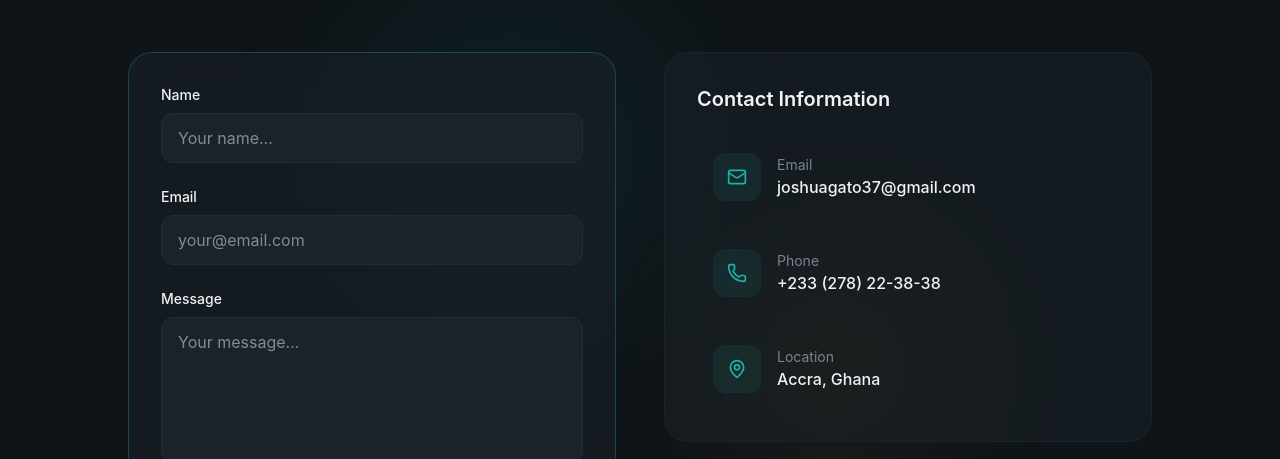
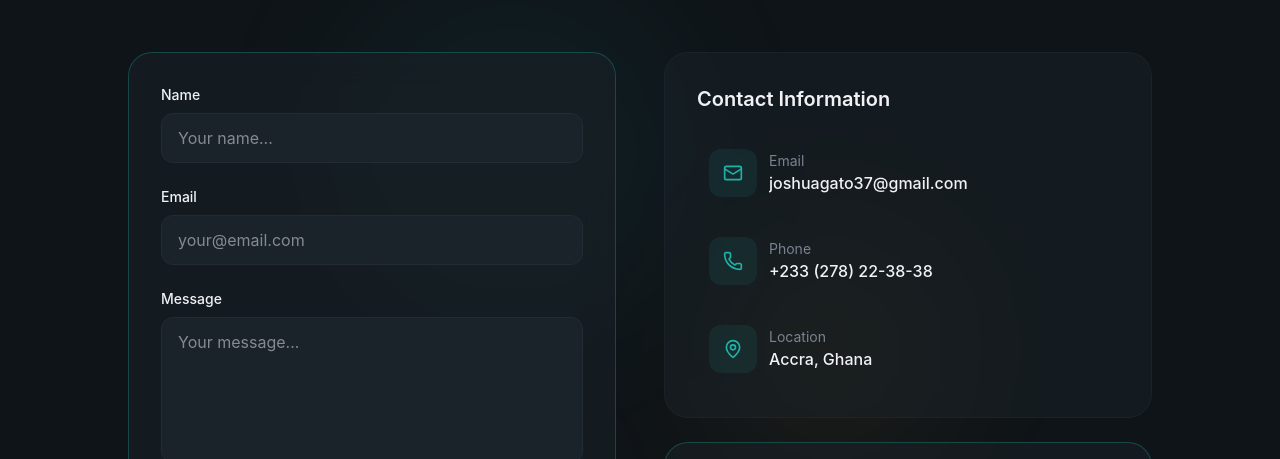
Before and after one commit to joshuagato/new-portfolio-website, a React (Vite) app: page / in a window 1280 px wide. Shown: the part 8900-9359 px from the top of the page. Built offline with nearby package versions, Linux system fonts and the light colour scheme; no server answers.

Commit message:
Fixed the issue with the contact us section

```diff
--- a/src/sections/Contact.jsx
+++ b/src/sections/Contact.jsx
@@ -55,14 +55,15 @@ export const Contact = () => {
         <div className="container mx-auto px-6 relative z-10">
             {/* Section Header */}
             <div className="text-center max-w-3xl mx-auto mb-16">
-          <span className="text-secondary-foreground text-sm font-medium tracking-wider uppercase animate-fade-in">
-            Get In Touch
-          </span>
+                <span
+                    className="text-secondary-foreground text-sm font-medium tracking-wider uppercase animate-fade-in">
+                    Get In Touch
+                </span>
                 <h2 className="text-4xl md:text-5xl font-bold mt-4 mb-6 animate-fade-in animation-delay-100 text-secondary-foreground">
                     Let's build{" "}
                     <span className="font-serif italic font-normal text-white">
-              something great.
-            </span>
+                  something great.
+                </span>
                 </h2>
                 <p className="text-muted-foreground animate-fade-in animation-delay-200">
                     Have a project in mind? I'd love to hear about it. Send me a message
@@ -71,6 +72,8 @@ export const Contact = () => {
             </div>
 
             <div className="grid lg:grid-cols-2 gap-12 max-w-5xl mx-auto">
+
+                {/* Contact Me Form */}
                 <div className="glass p-8 rounded-3xl border border-primary/30 animate-fade-in animation-delay-300">
                     <form className="space-y-6" onSubmit={handleSubmit}>
                         <div>
@@ -109,10 +112,7 @@ export const Contact = () => {
                         </div>
 
                         <div>
-                            <label
-                                htmlFor="message"
-                                className="block text-sm font-medium mb-2"
-                            >
+                            <label htmlFor="message" className="block text-sm font-medium mb-2">
                                 Message
                             </label>
                             <textarea
@@ -138,8 +138,9 @@ export const Contact = () => {
                         </Button>
 
                         {submitStatus.type && (<div
-                            className={`flex items-center gap-3
-                     p-4 rounded-xl ${submitStatus.type === "success" ? "bg-green-500/10 border border-green-500/20 text-green-400" : "bg-red-500/10 border border-red-500/20 text-red-400"}`}
+                            className={`flex items-center gap-3 p-4 rounded-xl
+                            ${submitStatus.type === "success" ? "bg-green-500/10 border border-green-500/20 text-green-400" :
+                                "bg-red-500/10 border border-red-500/20 text-red-400"}`}
                         >
                             {submitStatus.type === "success" ? (<CheckCircle className="w-5 h-5 flex-shrink-0"/>) : (
                                 <AlertCircle className="w-5 h-5 flex-shrink-0"/>)}
@@ -159,17 +160,17 @@ export const Contact = () => {
                                 key={i}
                                 href={item.href}
                                 target={item.href !== '#' && '_blank'}
-                                className="flex items-center gap-4 p-4 rounded-xl hover:bg-surface transition-colors group"
+                                className="flex items-center gap-3 p-3 rounded-xl hover:bg-surface transition-colors group"
                             >
                                 <div
-                                    className="w-12 h-12 rounded-xl bg-primary/10 flex items-center justify-center group-hover:bg-primary/20 transition-colors">
+                                    className="w-10 h-10 md:w-12 md:h-12 rounded-xl bg-primary/10 flex items-center justify-center group-hover:bg-primary/20 transition-colors">
                                     <item.icon className="w-5 h-5 text-primary"/>
                                 </div>
-                                <div>
-                                    <div className="text-sm text-muted-foreground">
+                                <div className="min-w-0 overflow-hidden">
+                                    <div className="text-xs md:text-sm text-muted-foreground">
                                         {item.label}
                                     </div>
-                                    <div className="font-medium">{item.value}</div>
+                                    <div className="font-medium text-sm md:text-base truncate">{item.value}</div>
                                 </div>
                             </a>))}
                         </div>
```
